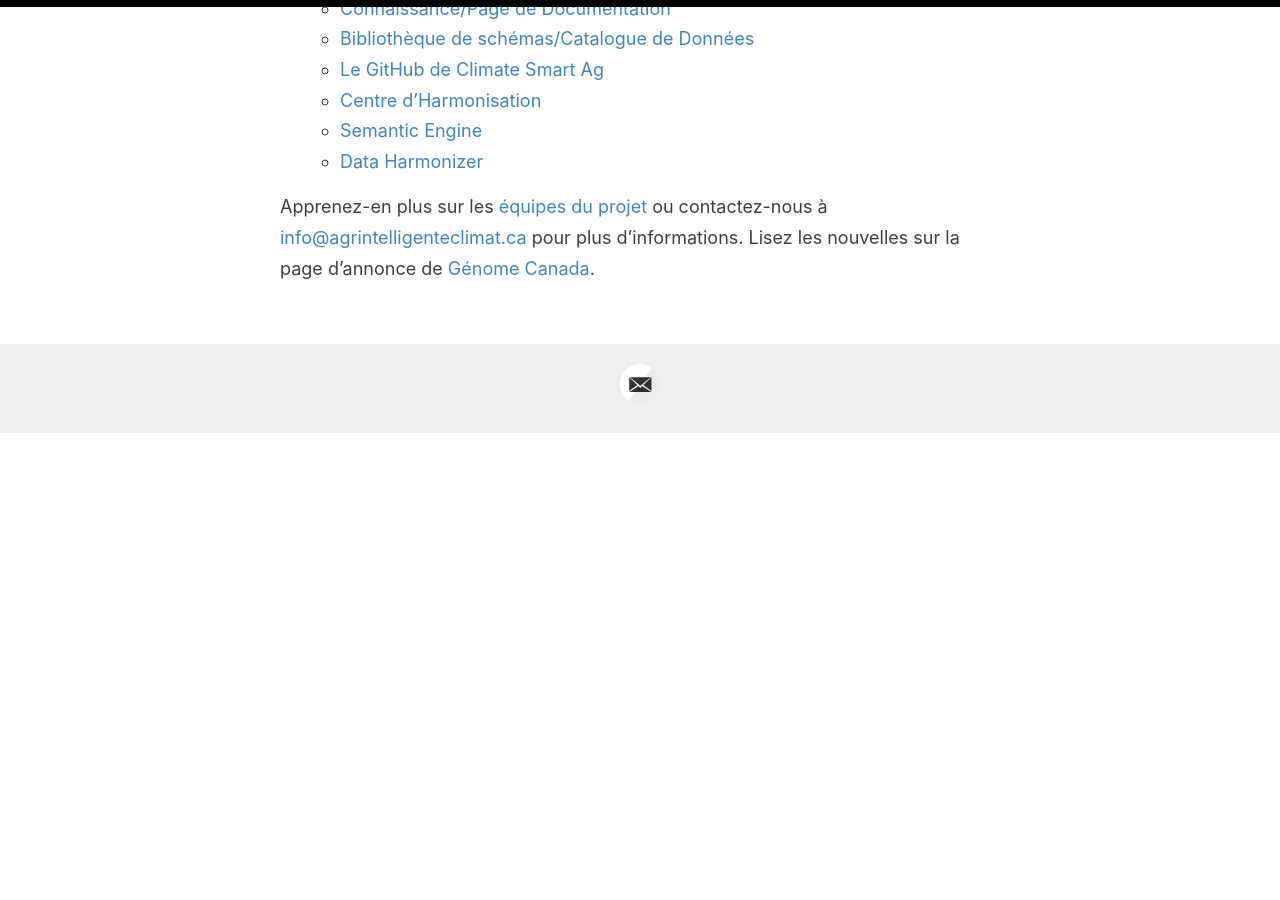
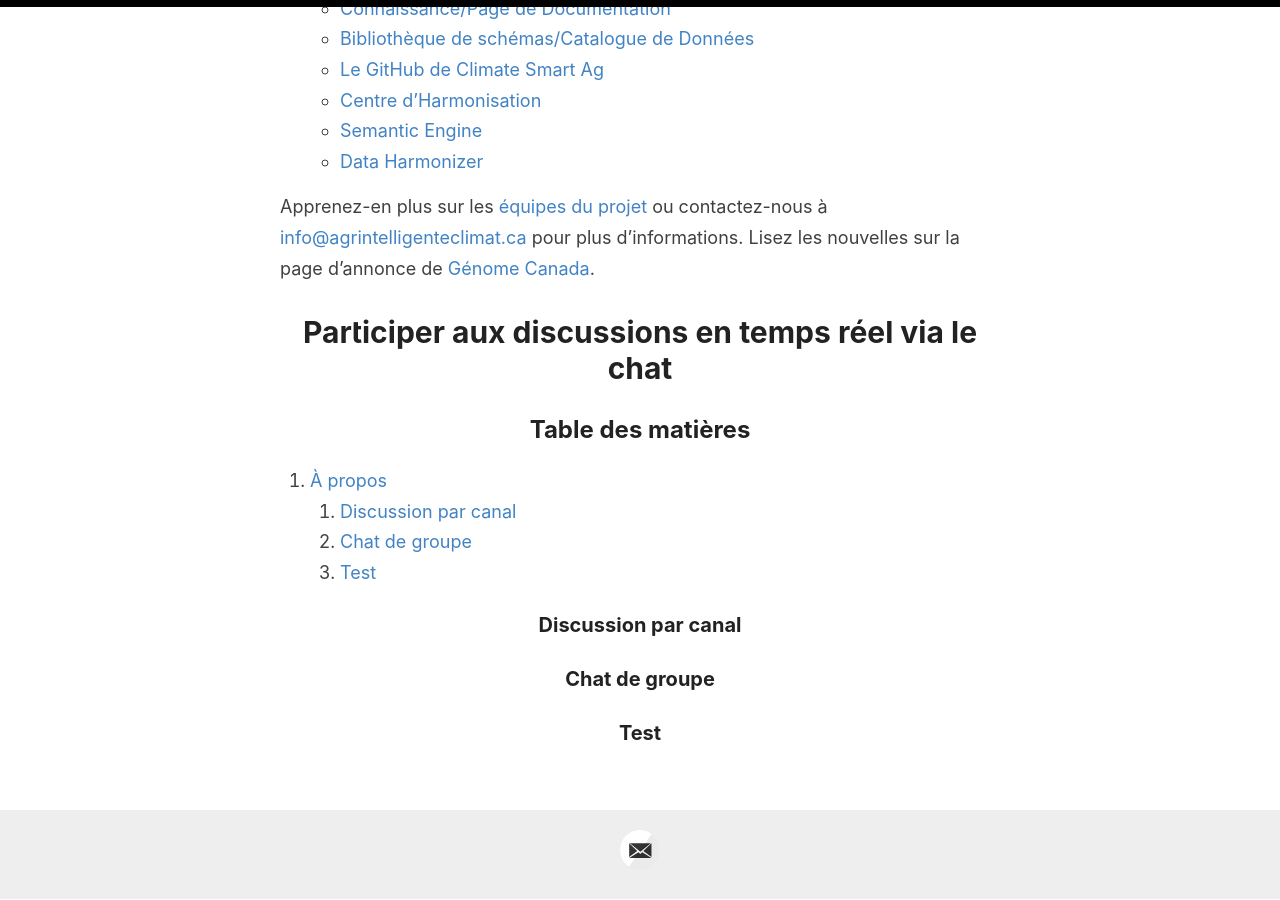
Before and after one commit to ClimateSmartAg/ClimateSmartAg-website-fr, a Jekyll site: the page built from index.md, in a window 1280 px wide and 900 px high, scrolled down 1275 px. Built offline with Jekyll 4.4.1, drawn with Linux system fonts in a browser that asks for light colours; our own code applies the rules of GitHub Pages for plain Markdown files; before the commit the page ends 1709 px from its top, so only the background shows below that.

Commit message:
Update index.md

```diff
--- a/index.md
+++ b/index.md
@@ -19,3 +19,20 @@
   - [Data Harmonizer](https://github.com/cidgoh/DataHarmonizer)
 
 Apprenez-en plus sur les [équipes du projet](https://climatesmartag.github.io/ClimateSmartAg-website-fr/team/) ou contactez-nous à <info@agrintelligenteclimat.ca> pour plus d'informations. Lisez les nouvelles sur la page d'annonce de [Génome Canada](https://genomecanada.ca/fr/nouvelles-et-evenements/nouvelles/).
+
+
+
+# Participer aux discussions en temps réel via le chat
+{: .no_toc }
+
+## Table des matières
+{: .no_toc .text-delta }
+
+1. TOC
+{:toc}
+
+### Discussion par canal
+
+### Chat de groupe
+
+### Test
```
